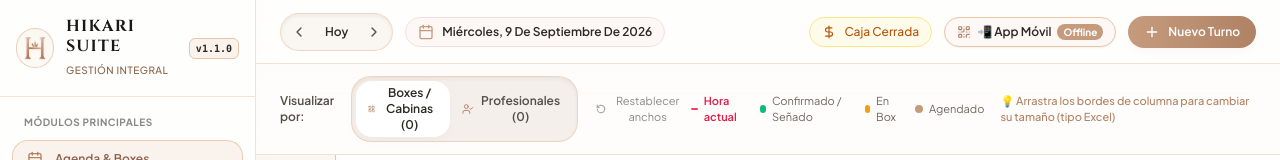
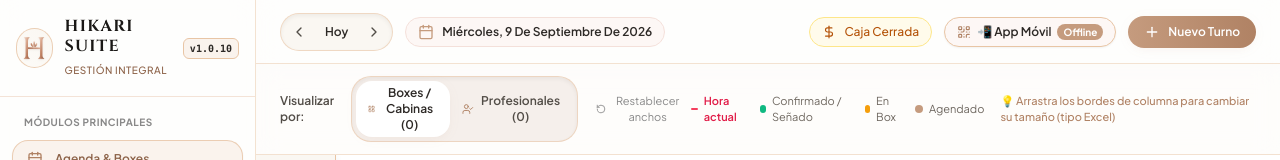
Before and after one commit to SUPERMITA777/spasaloon, a React (Vite) app: page / in a window 1280 px wide. Shown: the top 160 px of the page. Built offline with nearby package versions, Linux system fonts and the light colour scheme; no server answers; a web font is replaced by a local one.

Commit message:
fix(version): sincronizar version semantica continua a v1.0.10 (+0.0.1 sobre v1.0.9)

```diff
--- a/package.json
+++ b/package.json
@@ -1,6 +1,6 @@
 {
   "name": "hikari-suite-gestion",
-  "version": "1.1.0",
+  "version": "1.0.10",
   "description": "Hikari Suite — Sistema Integral de Gestión para Centros de Salud, Estética, Spas y Salones",
   "main": "dist-electron/main.cjs",
   "type": "module",
--- a/src/version.ts
+++ b/src/version.ts
@@ -1,11 +1,11 @@
 /**
  * REGLA DE VERSIONADO CONTINUO DE HIKARI SUITE
  *
- * Versión actual: 1.1.0
+ * Versión actual: 1.0.10
  * Cada cambio, corrección o nueva funcionalidad que se realice de ahora en más
  * DEBE sumar 0.0.1 a la versión actual tanto en este archivo como en package.json.
  */
-export const APP_VERSION = '1.1.0';
+export const APP_VERSION = '1.0.10';
 export const APP_NAME = 'Hikari Suite';
 export const APP_TAGLINE = 'Sistema Integral de Gestión';
 export const APP_SUBTITLE = 'Estética, Salud, Bienestar & Salones';
--- a/version.json
+++ b/version.json
@@ -1,9 +1,9 @@
 {
-  "version": "1.1.0",
+  "version": "1.0.10",
   "appName": "Hikari Suite",
   "releaseDate": "2026-09-09",
   "downloadUrl": "https://drive.google.com/drive/u/0/folders/157PVYzZe5ObkAYwC26DOwbr88YGyGAwc",
-  "directDownloadUrl": "https://github.com/SUPERMITA777/spasaloon/releases/download/v1.1.0/Hikari.Suite.Setup.1.1.0.exe",
-  "installerFileName": "Hikari Suite Setup 1.1.0.exe",
+  "directDownloadUrl": "https://github.com/SUPERMITA777/spasaloon/releases/download/v1.0.10/Hikari.Suite.Setup.1.0.10.exe",
+  "installerFileName": "Hikari Suite Setup 1.0.10.exe",
   "changelog": "Integración de capa de trabajo ECC (Engineering Control Center) para Antigravity: agents, rules y workflows de ingeniería."
 }
```
